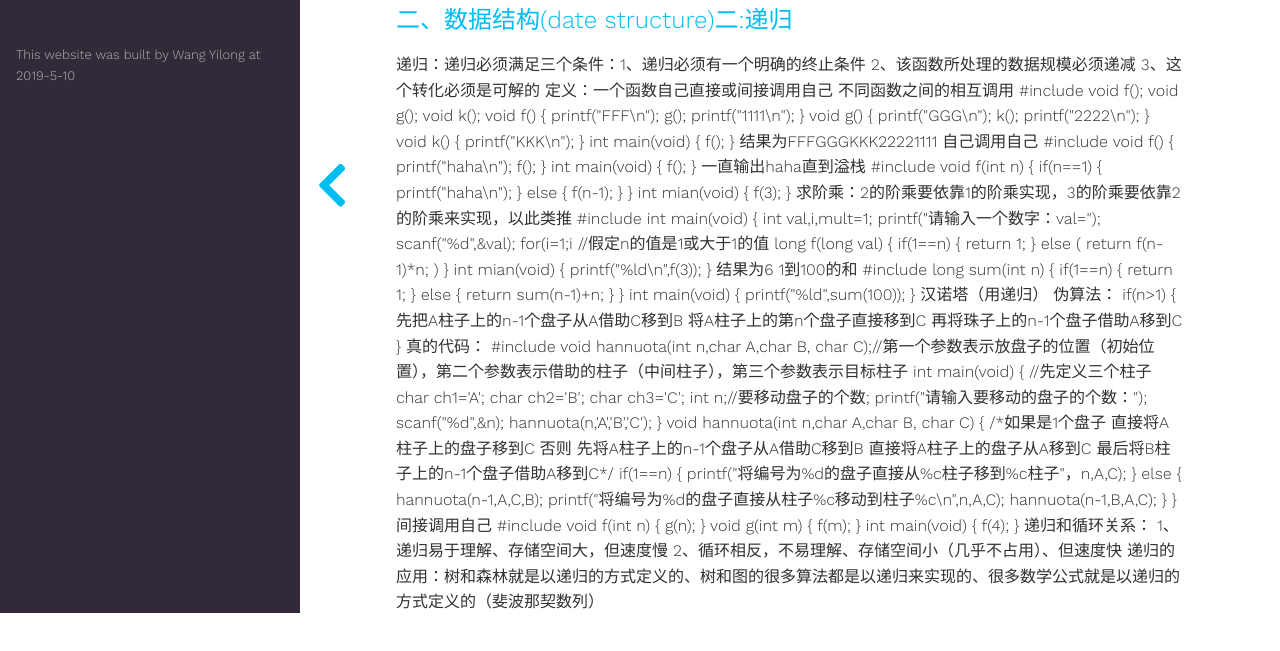
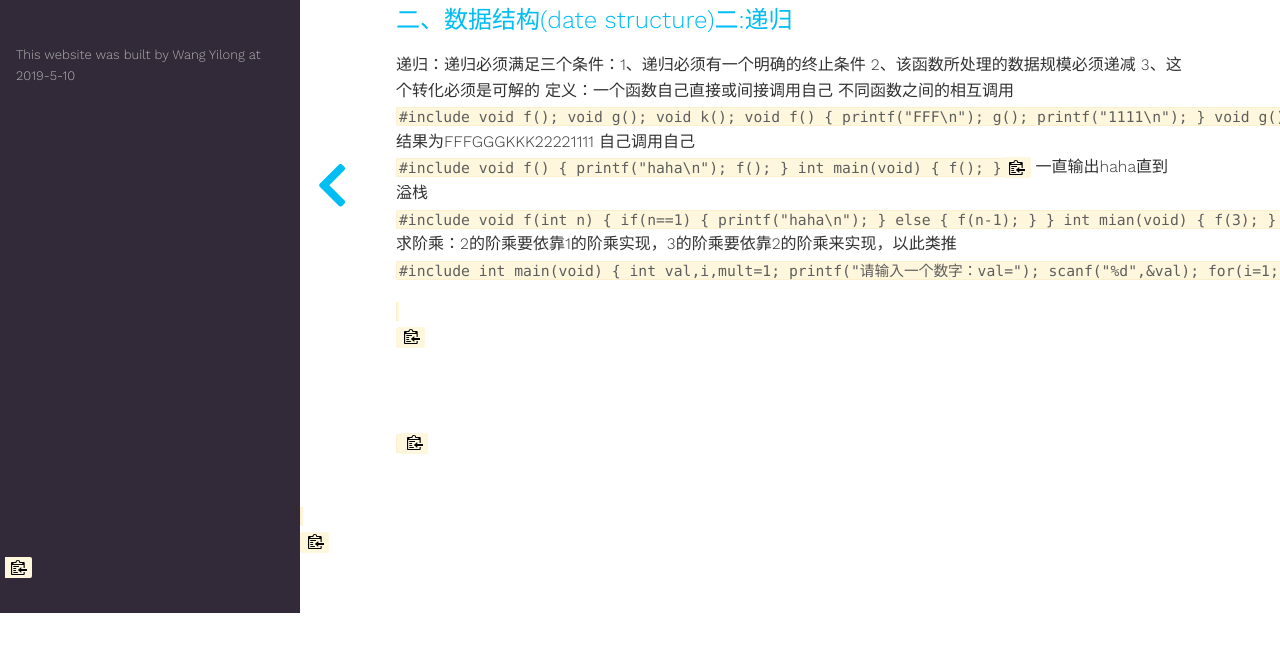
Before and after one commit to wangYLML1118/wangYLML1118.github.io, a plain HTML site: page post/blog/blog2.html in a window 1280 px wide. Shown: the part 215-866 px from the top of the page. After the commit the page ends 800 px from the top, so only its background shows below. Drawn offline with Linux system fonts and the light colour scheme; no server answers; files whose address does not match are found by name.

Commit message:
Update blog2.html

```diff
--- a/post/blog/blog2.html
+++ b/post/blog/blog2.html
@@ -226,17 +226,17 @@
                         <font size="5">二、数据结构(date structure)二:递归</font>
                     </a>
                 </p>
-                <p>递归：递归必须满足三个条件：1、递归必须有一个明确的终止条件 2、该函数所处理的数据规模必须递减 3、这个转化必须是可解的 定义：一个函数自己直接或间接调用自己 不同函数之间的相互调用 #include
-                    <stdio.h>
-                        void f(); void g(); void k(); void f() { printf("FFF\n"); g(); printf("1111\n"); } void g() { printf("GGG\n"); k(); printf("2222\n"); } void k() { printf("KKK\n"); } int main(void) { f(); } 结果为FFFGGGKKK22221111 自己调用自己 #include
+                <p>递归：递归必须满足三个条件：1、递归必须有一个明确的终止条件 2、该函数所处理的数据规模必须递减 3、这个转化必须是可解的 定义：一个函数自己直接或间接调用自己 不同函数之间的相互调用 <code>#include
+                   <stdio.h>
+                        void f(); void g(); void k(); void f() { printf("FFF\n"); g(); printf("1111\n"); } void g() { printf("GGG\n"); k(); printf("2222\n"); } void k() { printf("KKK\n"); } int main(void) { f(); } </code>结果为FFFGGGKKK22221111 自己调用自己 <code>#include
                         <stdio.h>
-                            void f() { printf("haha\n"); f(); } int main(void) { f(); } 一直输出haha直到溢栈 #include
+                            void f() { printf("haha\n"); f(); } int main(void) { f(); }</code> 一直输出haha直到溢栈 <code>#include
                             <stdio.h>
-                                void f(int n) { if(n==1) { printf("haha\n"); } else { f(n-1); } } int mian(void) { f(3); } 求阶乘：2的阶乘要依靠1的阶乘实现，3的阶乘要依靠2的阶乘来实现，以此类推 #include
+                                void f(int n) { if(n==1) { printf("haha\n"); } else { f(n-1); } } int mian(void) { f(3); } </code>求阶乘：2的阶乘要依靠1的阶乘实现，3的阶乘要依靠2的阶乘来实现，以此类推 <code>#include
                                 <stdio.h>
                                     int main(void) { int val,i,mult=1; printf("请输入一个数字：val="); scanf("%d",&val); for(i=1;i
 
-                                    <val;++i) { mult*=i; } printf( "阶乘为：%d",mult); } 此程序会溢出 运用递归的算法 #include<stdio.h>
+                                    <val;++i) { mult*=i; } printf( "阶乘为：%d",mult); } </code>此程序会溢出 运用递归的算法 #include<stdio.h>
                                         //假定n的值是1或大于1的值 long f(long val) { if(1==n) { return 1; } else ( return f(n-1)*n; ) } int mian(void) { printf("%ld\n",f(3)); } 结果为6 1到100的和 #include
                                         <stdio.h>
                                             long sum(int n) { if(1==n) { return 1; } else { return sum(n-1)+n; } } int main(void) { printf("%ld",sum(100)); } 汉诺塔（用递归） 伪算法： if(n>1) { 先把A柱子上的n-1个盘子从A借助C移到B 将A柱子上的第n个盘子直接移到C 再将珠子上的n-1个盘子借助A移到C } 真的代码： #include
```
